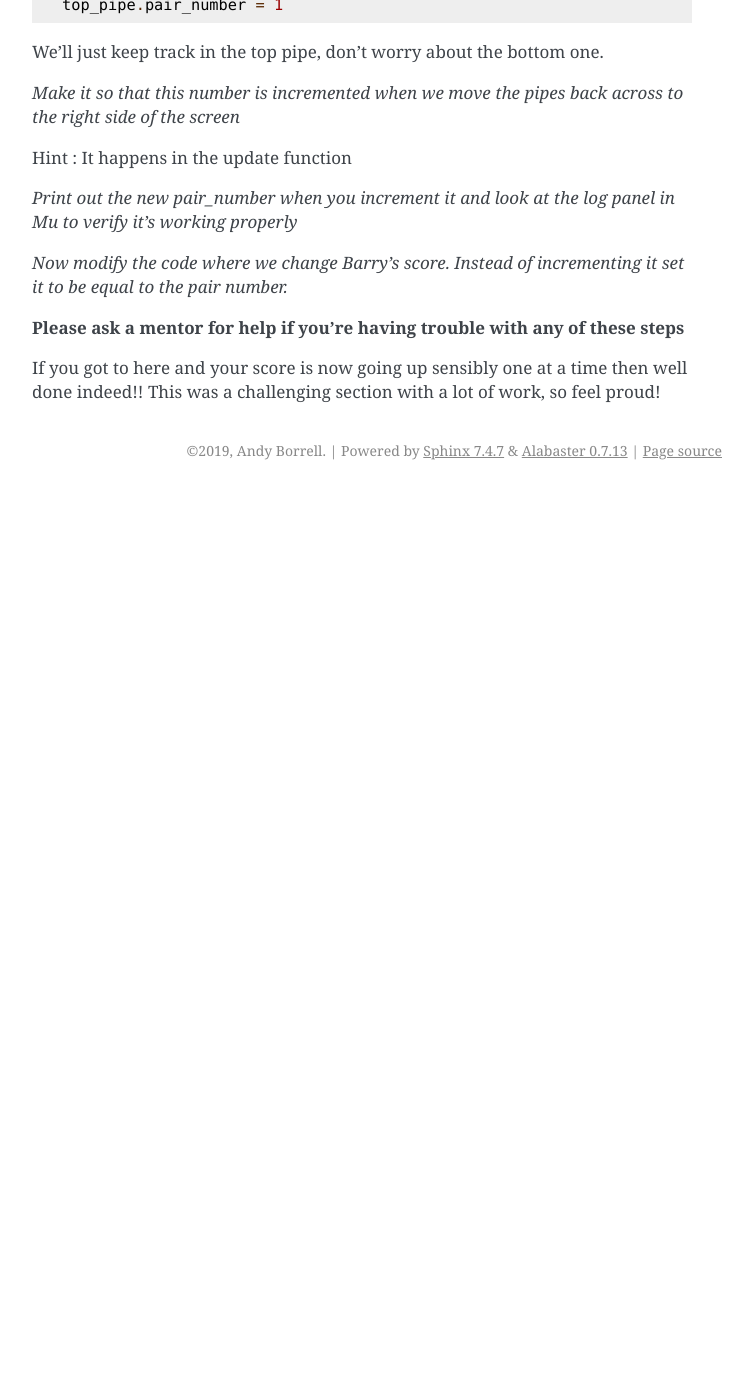
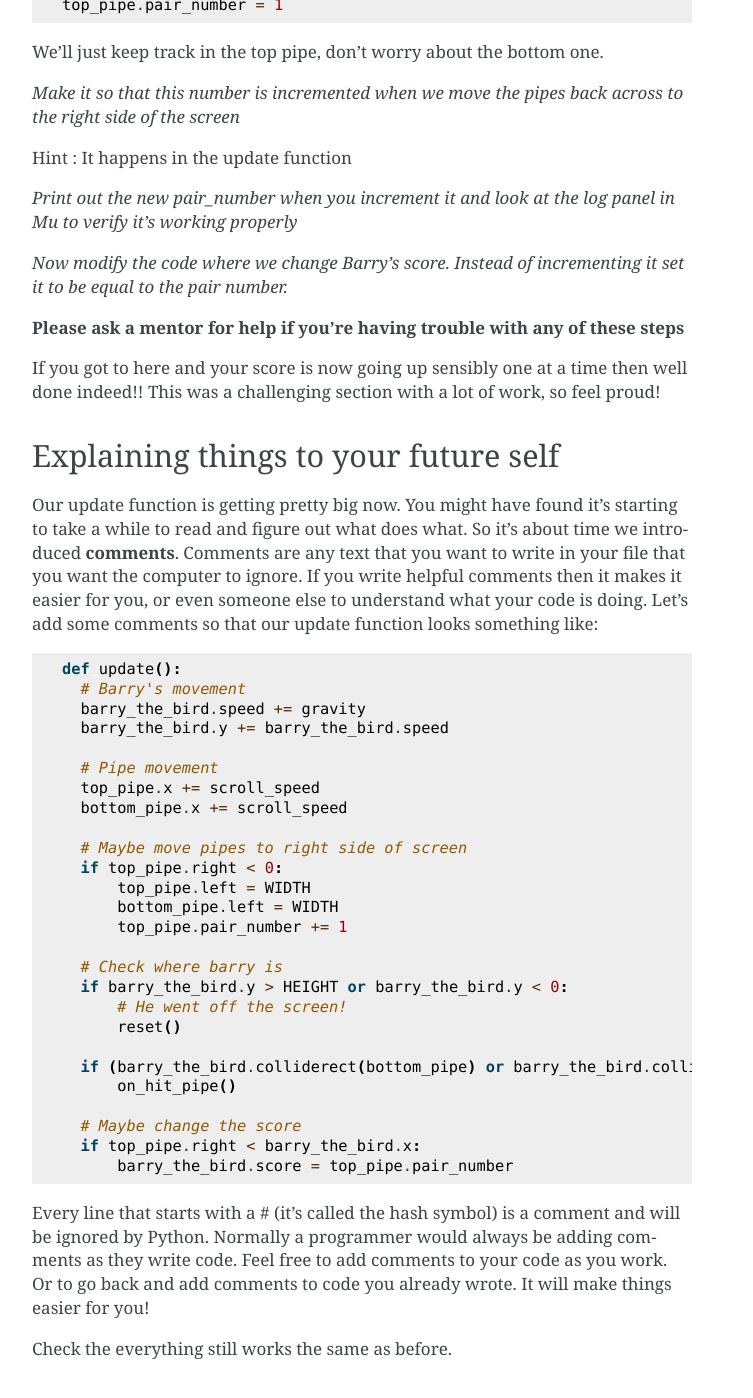
Before and after one commit to andyborrell/pygamezero_bird, a Sphinx documentation site: the page built from docs/source/part4.rst, in a window 1280 px wide and 1400 px high, scrolled down 4500 px. Shown: the whole window, without its empty margins (388-1141 px from the left). Built offline with Sphinx 7.4.7, drawn with Linux system fonts in a browser that asks for light colours; before the commit the page ends 4990 px from its top, so only the background shows below that; some of the changed text lies outside the part shown.

Commit message:
About comments

```diff
--- a/docs/source/part4.rst
+++ b/docs/source/part4.rst
@@ -14,8 +14,8 @@ At this point your code should look like this:
     def update():
         barry_the_bird.speed += gravity
         barry_the_bird.y += barry_the_bird.speed
-        top_pipe.x += top_pipe.speed
-        bottom_pipe.x += bottom_pipe.speed
+        top_pipe.x += scroll_speed
+        bottom_pipe.x += scroll_speed
         if top_pipe.right < 0:
             top_pipe.left = WIDTH
             bottom_pipe.left = WIDTH
@@ -190,3 +190,40 @@ Hint : It happens in the update function
 **Please ask a mentor for help if you're having trouble with any of these steps**
 
 If you got to here and your score is now going up sensibly one at a time then well done indeed!!  This was a challenging section with a lot of work, so feel proud!
+
+Explaining things to your future self
+-------------------------------------
+Our update function is getting pretty big now.  You might have found it's starting to take a while to read and figure out what does what. So it's about time we introduced **comments**. Comments are any text that you want to write in your file that you want the computer to ignore.  If you write helpful comments then it makes it easier for you, or even someone else to understand what your code is doing.  Let's add some comments so that our update function looks something like:
+
+.. code:: python
+
+  def update():
+    # Barry's movement
+    barry_the_bird.speed += gravity
+    barry_the_bird.y += barry_the_bird.speed
+
+    # Pipe movement
+    top_pipe.x += scroll_speed
+    bottom_pipe.x += scroll_speed
+
+    # Maybe move pipes to right side of screen
+    if top_pipe.right < 0:
+        top_pipe.left = WIDTH
+        bottom_pipe.left = WIDTH
+        top_pipe.pair_number += 1
+
+    # Check where barry is
+    if barry_the_bird.y > HEIGHT or barry_the_bird.y < 0:
+        # He went off the screen!
+        reset()
+
+    if (barry_the_bird.colliderect(bottom_pipe) or barry_the_bird.colliderect(top_pipe)):
+        on_hit_pipe()
+
+    # Maybe change the score
+    if top_pipe.right < barry_the_bird.x:
+        barry_the_bird.score = top_pipe.pair_number
+
+Every line that starts with a # (it's called the hash symbol) is a comment and will be ignored by Python.  Normally a programmer would always be adding comments as they write code.  Feel free to add comments to your code as you work. Or to go back and add comments to code you already wrote.  It will make things easier for you!
+
+Check the everything still works the same as before.
```
